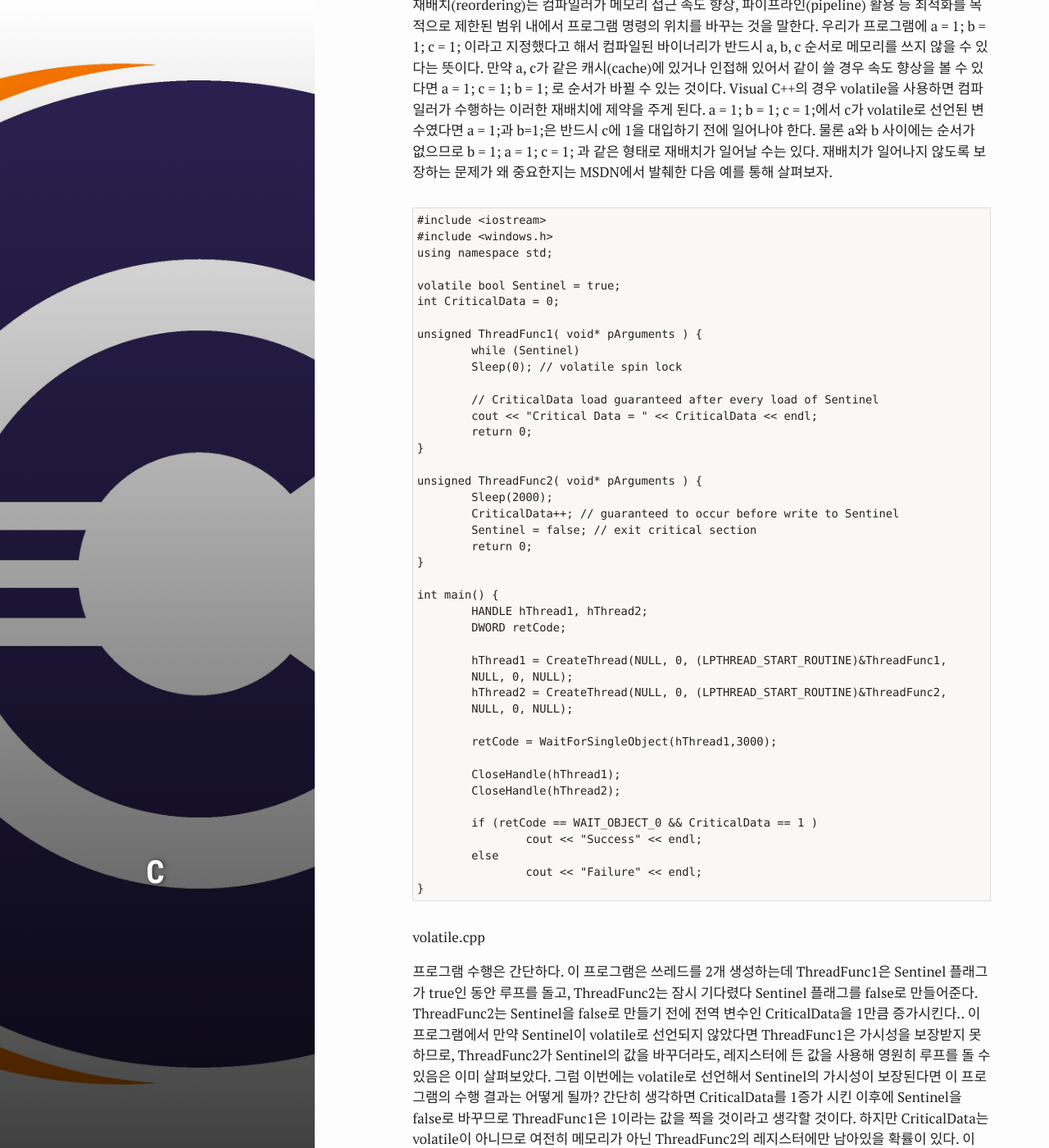
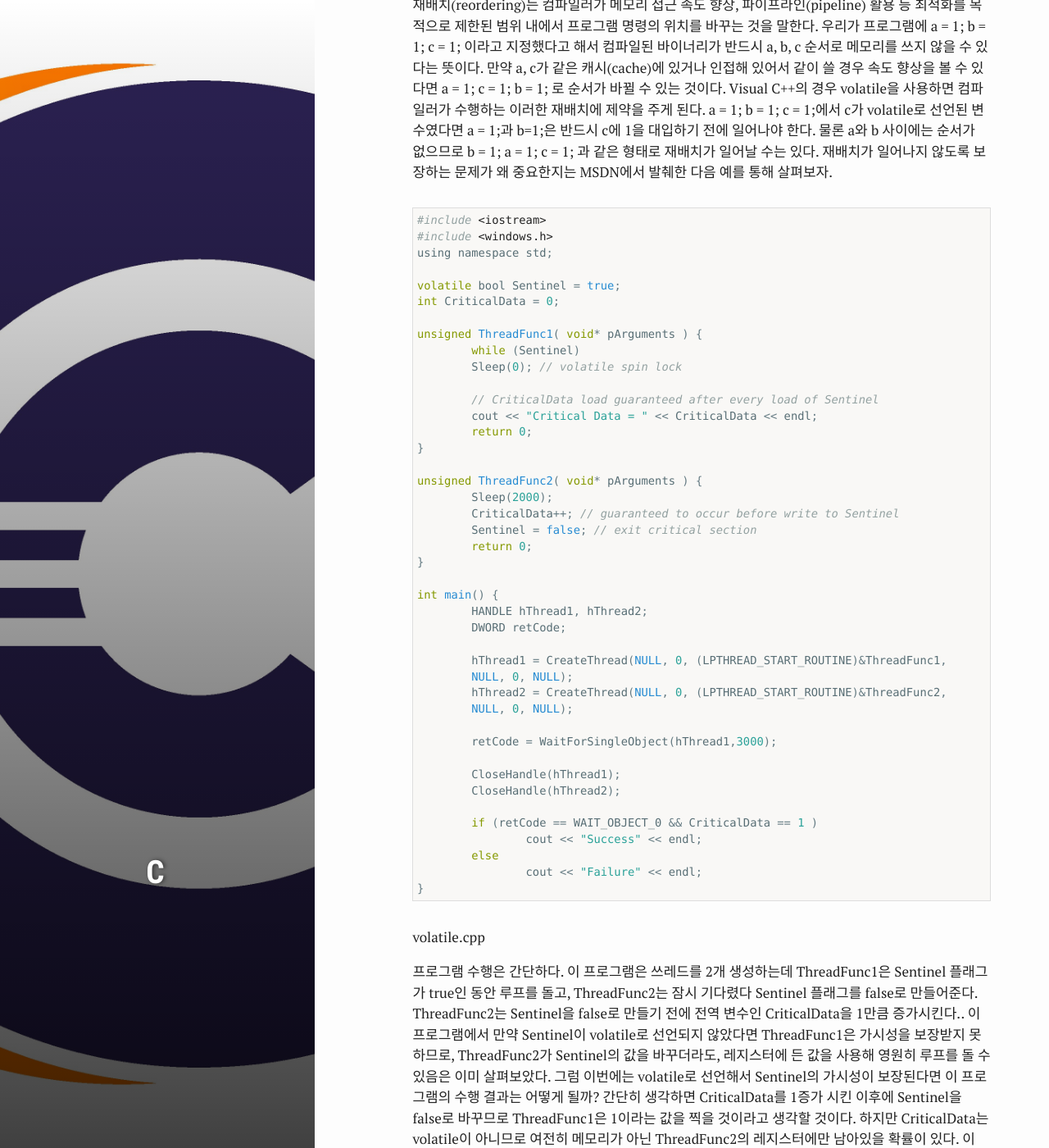
Before and after one commit to kchhero/kchhero.github.io, a Jekyll site: the page built from _posts/2017-02-13-c-volatile.md, in a window 1280 px wide and 1400 px high, scrolled down 6110 px. Shown: the whole window at 82% size. Built offline with Jekyll 4.4.1, drawn with Linux system fonts in a browser that asks for light colours; some of the changed text lies outside the part shown.

Commit message:
update 2017-02-13-c-volatile.md

````diff
--- a/_posts/2017-02-13-c-volatile.md
+++ b/_posts/2017-02-13-c-volatile.md
@@ -11,7 +11,7 @@ category: language
 #### volatile 소개
 volatile로 선언된 변수는 외부적인 요인으로 그 값이 언제든지 바뀔 수 있음을 뜻한다. 따라서 컴파일러는 volatile 선언된 변수에 대해서는 최적화를 수행하지 않는다. volatile 변수를 참조할 경우 레지스터에 로드된 값을 사용하지 않고 매번 메모리를 참조한다. 왜 volatile이라는 키워드가 필요한지 이해하려면 먼저 일반적인 C/C++ 컴파일러가 어떤 종류의 최적화를 수행하는지 알아야 한다. 가상의 하드웨어를 제어하기 위한 다음 코드를 살펴보자.
 
-```
+```c?line_number=false
 *(unsigned int *)0x8C0F = 0x8001
 *(unsigned int *)0x8C0F = 0x8002;
 *(unsigned int *)0x8C0F = 0x8003;
@@ -24,7 +24,7 @@ volatile로 선언된 변수는 외부적인 요인으로 그 값이 언제든
 이 코드를 보면 5번의 메모리 쓰기가 모두 같은 주소인 0x8C0F에 이루어짐을 알 수 있다. 따라서 이 코드를 수행하고 나면 마지막으로 쓴 값인 0x8005만 해당 주소에 남아있을 것이다. 영리한 컴파일러라면 속도를 향상시키기 위해서 최종적으로 불필요한 메모리 쓰기를 제거하고 마지막 쓰기만 수행할 것이다. 일반적인 코드라면 이런 최적화를 통해 수행 속도 면에서 이득을 보게 된다.
 하지만 이 코드가 MMIO(Memmory-mapped I/O)처럼 메모리 주소에 연결된 하드웨어 레지스터에 값을 쓰는 프로그램이라면 이야기가 달라진다. 각각의 쓰기가 하드웨어에 특정 명령을 전달하는 것이므로, 주소가 같다는 이유만으로 중복되는 쓰기 명령을 없애버리면 하드웨어가 오동작하게 될 것이다. 이런 경우 유용하게 사용할 수 있는 키워드가 volatile이다. 변수를 volatile 타입으로 지정하면 앞서 설명한 최적화를 수행하지 않고 모든 메모리 쓰기를 지정한 대로 수행한다.
 
-```
+```c?line_number=false
 *(volatile unsigned int *)0x8C0F = 0x8001
 *(volatile unsigned int *)0x8C0F = 0x8002;
 *(volatile unsigned int *)0x8C0F = 0x8003;
@@ -36,7 +36,7 @@ volatile로 선언된 변수는 외부적인 요인으로 그 값이 언제든
 
 특정 메모리 주소에서 하드웨어 레지스터 값을 읽어오는 프로그램의 경우도 마찬가지다. 아래 코드의 경우 같은 주소에서 반복적으로 메모리를 읽으므로, 최적화 컴파일러라면 buf[i] = *p;에서 *p를 한 번만 읽어온 후에 그 값을 반복해 사용할 것이다. 하지만 volatile 키워드가 있다면 *p를 참조할 때마다 직접 메모리에서 새 값을 가져와야 한다. 이 경우는 하드웨어가 메모리 0x8C0F 번지 값을 새롭게 변경해 주는 경우이다.
 
-```
+```c?line_number=false
 void foo(char *buf, int size)
 {
      int i;
@@ -63,7 +63,7 @@ volatile 키워드는 앞서 살펴본 하드웨어 제어를 포함하여 크
 
 세 가지 모두 공통점은 현재 프로그램의 수행 흐름과 상관없이 외부 요인이 변수 값을 변경할 수 있다는 점이다. 인터럽트 서비스 루틴이나 멀티 쓰레드 프로그램의 경우 일반적으로 스택에 할당하는 지역 변수는 공유하지 않으므로, 서로 공유되는 전역 변수의 경우에만 필요에 따라 volatile을 사용하면 된다.
 
-```
+```c?line_number=false
 int done = FALSE;
 
 void main()
@@ -97,7 +97,7 @@ serial.c
 C/C++의 volatile은 상수(constant)를 선언하는 const와 마찬가지로 타입에 특정 속성을 더해주는 타입 한정자(type qualifier)이다. const int a = 5; 라고 선언했을 경우 a라는 변수는 정수 타입의 변수이면서 동시에 상수의 속성을 가짐을 의미한다. 같은 방식으로 volatile int a; 라고 선언해주면 정수 변수 a는 volatile 속성을 가지게 된다.
 조심해야 할 것은 포인터 타입에 volatile을 선언하는 경우이다. int *를 volatile로 선언하는 몇 가지 방법을 비교해보자.
 
-```
+```c?line_number=false
 volatile int* foo;
 int volatile *foo;
 int * volatile foo;
@@ -107,7 +107,7 @@ volatile의 선언
 
 복잡하게 보이지만 원리는 const 타입 한정자와 동일하다. *를 기준으로 왼쪽에 volatile 키워드가 올 경우 포인터가 가리키는 대상이 volatile함을 의미하고, * 오른쪽에 volatile 키워드가 올 경우에는 포인터 값 자체가 volatile임을 의미한다. volatile이 *의 양쪽에 다 올 경우는 포인터와 포인터가 지시하는 대상이 모두 volatile함을 의미한다. 하드웨어 제어의 예처럼 일반적으로 포인터가 가리키는 대상이 volatile 해야 할 경우가 많으므로 volatile int * 형태가 가장 많이 사용된다. volatile int*와 int volatile*은 동일한 의미이다.
 
-```
+```c?line_number=false
 01: int foo(int& a)
 02: {
 03: }
@@ -134,7 +134,7 @@ a.cc:2: error: in passing argument 1 of `int foo(int&)'
 
 또한 int는 volatile int의 서브타입에 해당한다. 서브 타입을 쉽게 설명하면 A를 요구하는 곳에 언제든지 B를 사용할 수 있다면 B는 A의 서브 타입이다. 쉬운 예로 Class의 경우 Derived 클래스는 Base 클래스의 서브 타입이다. volatile int를 요구하는 곳에 언제든지 int를 넘길 수 있으므로 int는 volatile int의 서브 타입이라고 말할 수 있는 것이다. 그 예로 위 C++ 프로그램은 컴파일 에러가 난다. volatile int를 받는 bar() 함수에 int 인자로 호출하는 것은 아무 문제없지만, int를 요구하는 foo() 함수에 volatile int 타입인 a를 넘기면 컴파일 에러가 나는 것이다.
 
-```
+```c?line_number=false
 01: int foo(int& a)
 02: {
 03: }
@@ -156,7 +156,7 @@ foobar2.cc
 
 이 관계가 쉽게 이해되지 않는다면 위의 예처럼 volatile 키워드를 같은 타입 한정자인 const로 대체해보자. 변수 a는 const int 타입이므로 이미 상수로 선언되었다. const int인 a를 int를 요구하는 foO() 함수에 넘기면 const라는 가정이 깨어지므로 컴파일 에러가 된다. 반대로 b의 경우 원래 const가 아니었지만 bar로 넘기면서 const 속성을 새롭게 부여받게 된다. const 속성을 부여받는다고 말하면 무엇인가 기능이 추가되는 것 같지만, 이는 바꿔 말해서 원래 int의 2가지 기능인 읽기, 쓰기에서 쓰기 기능이 사라지는 것으로 볼 수도 있다. 이를 클래스로 표현해 보면 다음과 같을 것이다.
 
-```
+```c?line_number=false
 class ConstInteger {
 public:
      ConstInteger(int v) : value(v) {}
@@ -177,7 +177,7 @@ ConstInteger.cc
 위 클래스를 두고 보면 volatile/const int와 int의 관계가 명확해진다. Integer는 ConstInteger을 상속한 클래스이므로 ConstInteger를 요구하는 곳 어디에나 쓸 수 있는 것이다. 반대로 Integer가 필요한 곳에 ConstIntger를 넘기면 set() 메쏘드가 없으므로 문제가 된다. 따라서 컴파일러는 이를 금지하는 것이다.
 volatile의 const와 같은 맥락에서 생각할 수 있다. volatile 속성을 부여받는 다는 것은 바꿔 말하면 컴파일러가 최적화를 할 자유를 잃는다고 말할 수 있다. ConstInteger의 경우만큼 명확하지는 않지만 이 관계를 클래스로 생각해 본다면 아마 다음과 같을 것이다.
 
-```
+```c?line_number=false
 class VolatileInteger {
 public:
      VolatileInteger(int v) : value(v) {}
@@ -209,7 +209,7 @@ VolatileInteger.cc
 재배치(reordering)는 컴파일러가 메모리 접근 속도 향상, 파이프라인(pipeline) 활용 등 최적화를 목적으로 제한된 범위 내에서 프로그램 명령의 위치를 바꾸는 것을 말한다. 우리가 프로그램에 a = 1; b = 1; c = 1; 이라고 지정했다고 해서 컴파일된 바이너리가 반드시 a, b, c 순서로 메모리를 쓰지 않을 수 있다는 뜻이다. 만약 a, c가 같은 캐시(cache)에 있거나 인접해 있어서 같이 쓸 경우 속도 향상을 볼 수 있다면 a = 1; c = 1; b = 1; 로 순서가 바뀔 수 있는 것이다.
 Visual C++의 경우 volatile을 사용하면 컴파일러가 수행하는 이러한 재배치에 제약을 주게 된다. a = 1; b = 1; c = 1;에서 c가 volatile로 선언된 변수였다면 a = 1;과 b=1;은 반드시 c에 1을 대입하기 전에 일어나야 한다. 물론 a와 b 사이에는 순서가 없으므로 b = 1; a = 1; c = 1; 과 같은 형태로 재배치가 일어날 수는 있다. 재배치가 일어나지 않도록 보장하는 문제가 왜 중요한지는 MSDN에서 발췌한 다음 예를 통해 살펴보자.
 
-```
+```c?line_number=true
 #include <iostream>
 #include <windows.h>
 using namespace std;
@@ -264,7 +264,7 @@ volatile.cpp
 
 좋은 코딩 습관으로 생각되었다가 재배치 문제로 안전하지 않음이 밝혀진 예로 더블 체크 이디엄(double check idiom)이 있다. 아래 코드처럼 initialized == false로 초기화 여부를 확인하고 객체를 생성해 얻어올 경우 반드시 락을 잡아줘야 한다. read-test-write는 원자적(atomic)이지 않기 때문에 여러 쓰레드가 동시에 초기화를 시작할 수 있기 때문이다. 문제는 한 번 초기화가 된 이후에도 매번 객체를 얻어갈 때마다 락을 잡고 풀어야 한다는 점이다.
 
-```
+```c?line_number=false
 Foo* Foo::getInstance()
 {
 mutex.lock();
@@ -283,7 +283,7 @@ check.cc
 이러한 오버헤드를 피하기 위해 다음과 같은 일단 초기화 여부를 확인한 이후에 실제로 락을 잡아서 다시 한 번 정말 초기화되지 않았는지 확인하는 패턴이 널리 사용되었다. 이 경우는 앞선 예와는 달리 한 번 초기화가 이루어지고 나면 더 이상 락을 잡지 않고 객체를 얻어올 수 있다.
 이 코드는 언뜻 보기에 무척 효율적으로 보이지만 재배치와 관련해 큰 문제가 있다. 특히 instance = new Foo(); 의 수행 순서가 문제가 된다. 메모리를 할당 받아 생성자를 호출한 후에 메모리 주소를 instance를 대입한다고 하면 별 문제가 없겠지만, 일부 필드의 초기화 과정과 instance의 포인터 대입의 순서가 컴파일러 재배치로 인해 바뀔 수 있다. 이 경우 아직 일부 필드가 초기화되지 않은 상태에서 instance가 0이 아니게 되므로, 다른 쓰레드가 객체를 얻을 수 있다.
 
-```
+```c?line_number=false
 Foo* Foo::getInstance()
 {
 	if (instance == 0) {
````
